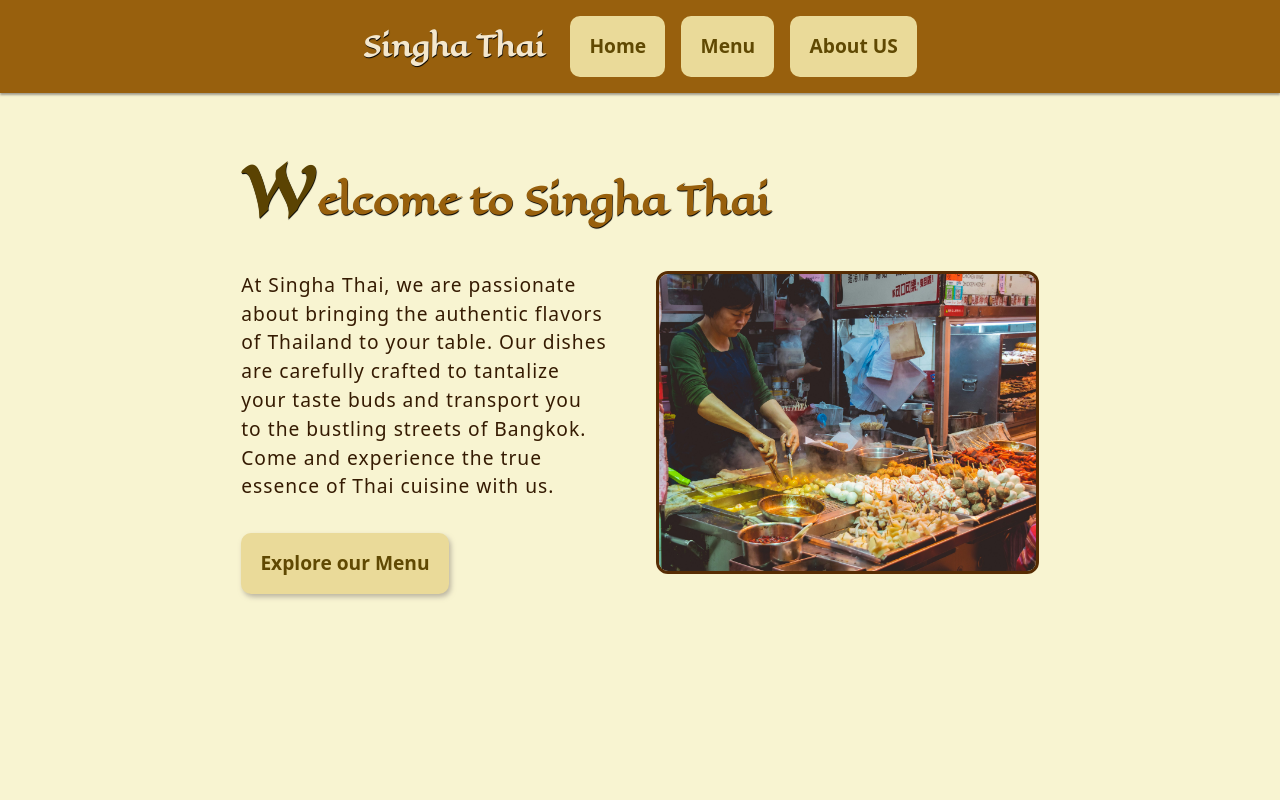
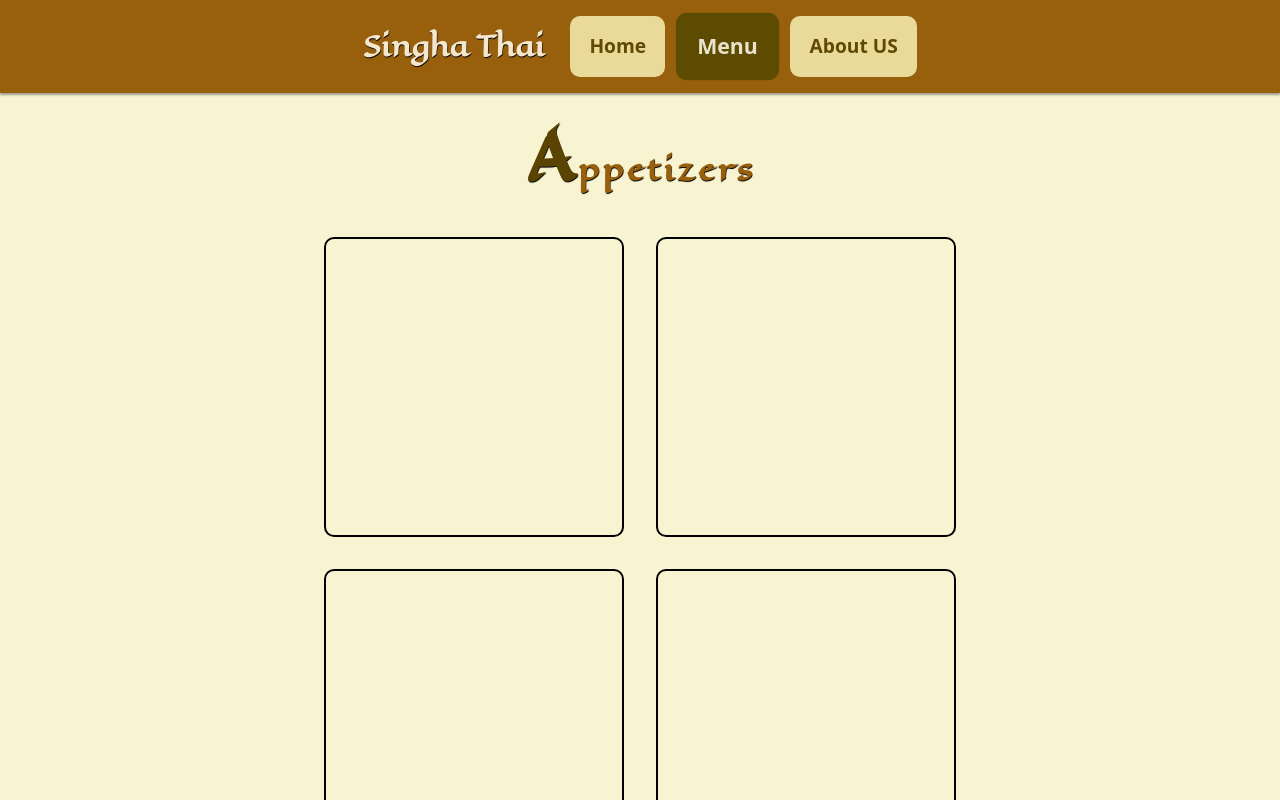
Before and after one commit to rishavvbasnett/Restaurant-Page, a website built with webpack: page src/index.html in a window 1280 px wide. Both pictures are taken after a click on the button "Menu". Shown: the top 800 px of the page. Built offline with nearby package versions, Linux system fonts and the light colour scheme.

Commit message:
Make Grids and main Layout for Menu page
Suggestion: Add photo, name & price on each cards
About Us page still missing!

```diff
--- a/src/home.js
+++ b/src/home.js
@@ -1,8 +1,6 @@
 import "./reset.css"
-import "./styles.css"
 import homepageImg from "./images/homepageImg.jpg"
-
-console.log("TEST TEST")
+import { Menu } from "./menu.js"
 
 const HomePage = () => {
     const header = document.createElement("h1")
@@ -11,7 +9,7 @@ const HomePage = () => {
         header.style.color = "rgb(152, 96, 13)"
         header.style.textShadow = "0.5px 0.6px 0.7px black"
         header.style.fontSize = "2.3rem"
-        header.style.fontFamily = "logoFont"
+        header.style.fontFamily = '"logoFont", system-ui, "Segoe UI", Roboto, sans-serif'
 
     const leftBox = document.createElement("div")
         leftBox.classList.add("leftBox")
@@ -42,6 +40,20 @@ const HomePage = () => {
     leftBtn.style.alignItems = "center"
     leftBtn.style.fontWeight = "bold"
     leftBtn.style.boxShadow = "2px 3px 5px rgba(163, 155, 142, 0.7)"
+    leftBtn.id = "exploreMenu"
+
+    leftBtn.addEventListener("click", () => {
+        contentBox.replaceChildren()
+        const homeBtn = document.querySelector("nav>.home")
+            homeBtn.style.color = "rgb(96, 73, 3)"
+            homeBtn.style.backgroundColor = "rgb(234, 218, 153)"
+            homeBtn.style.transform = "scale(1)"
+        const menuBtn = document.querySelector("nav>.menu")
+            menuBtn.style.color = "rgb(233, 226, 204)"
+            menuBtn.style.backgroundColor = "rgb(94, 75, 2)"
+            menuBtn.style.transform = "scale(1.11)"
+        Menu()
+    })
 
     const rightBox = document.createElement("div")
         rightBox.classList.add("rightBox")
--- a/src/index.js
+++ b/src/index.js
@@ -1,3 +1,45 @@
+import "./reset.css"
+import "./styles.css"
 import { HomePage } from "./home.js";
+import { Menu } from "./menu.js";
 
-HomePage()
+/* DOM nodes */
+const contentBox = document.querySelector("#content")
+const clear = function () {
+    contentBox.replaceChildren()
+}
+
+const headerBtns = document.querySelectorAll("nav>button")
+    headerBtns.forEach(btn => {
+        btn.addEventListener("click", e => {
+            headerBtns.forEach(button => {
+                button.style.color = "rgb(96, 73, 3)"
+                button.style.backgroundColor = "rgb(234, 218, 153)"
+                button.style.transform = "scale(1)"
+            })
+                btn.style.color = "rgb(233, 226, 204)"
+                btn.style.backgroundColor = "rgb(94, 75, 2)"
+                btn.style.transform = "scale(1.11)"
+
+            if (e.target.textContent==="Home") {
+                clear()
+                HomePage()
+            }
+            if (e.target.textContent==="Menu") {
+                clear()
+                Menu()
+            }
+            if (e.target.textContent==="About Us") {
+                clear()
+            }
+        })
+    })
+
+Menu()
+
+/* Add event on Explore Our Menu button to open Menu page */
+const exploreMenuBtn = document.querySelector("#exploreMenu")
+    exploreMenuBtn.addEventListener("click", () => {
+        console.log("yes")
+        Menu()
+    })
--- /dev/null
+++ b/src/menu.js
@@ -0,0 +1,102 @@
+import "./reset.css"
+
+const Menu = () => {
+    const contentBox = document.querySelector("#content")
+        contentBox.style.display = "flex"
+        contentBox.style.flexDirection = "column"
+        contentBox.style.paddingTop = "1rem"
+        contentBox.style.gap = "3rem"
+
+    const appetizerBox = document.createElement("div")
+        appetizerBox.style.display = "flex"
+        appetizerBox.style.flexDirection = "column"
+        appetizerBox.style.gap = "2rem"
+
+    const headerApps = document.createElement("h2")
+        headerApps.style.margin = "0"
+        headerApps.style.padding = "0"
+        headerApps.id = "contentHeading"
+        headerApps.style.textAlign = "center"
+        headerApps.style.letterSpacing = "3px"
+        headerApps.textContent = "Appetizers"
+        headerApps.style.color = "rgb(152, 96, 13)"
+        headerApps.style.textShadow = "0.5px 0.6px 0.7px black"
+        headerApps.style.fontSize = "1.8rem"
+        headerApps.style.fontFamily = '"logoFont", system-ui, "Segoe UI", Roboto, sans-serif'
+
+    const innerAppsBox = document.createElement("div")
+        innerAppsBox.style.display = "grid"
+        innerAppsBox.style.gridTemplateColumns = "repeat(auto-fit, 300px)"
+        innerAppsBox.style.gap = "2rem"
+        innerAppsBox.style.justifyContent = "center"
+
+    const pic1 = document.createElement("div")
+        pic1.style.minHeight = "300px"
+        pic1.style.border = "2px solid black"
+        pic1.style.borderRadius = "10px"
+    const pic2 = document.createElement("div")
+        pic2.style.minHeight = "300px"
+        pic2.style.border = "2px solid black"
+        pic2.style.borderRadius = "10px"
+    const pic3 = document.createElement("div")
+        pic3.style.minHeight = "300px"
+        pic3.style.border = "2px solid black"
+        pic3.style.borderRadius = "10px"
+    const pic4 = document.createElement("div")
+        pic4.style.minHeight = "300px"
+        pic4.style.border = "2px solid black"
+        pic4.style.borderRadius = "10px"
+
+        innerAppsBox.append(pic1,pic2,pic3, pic4)
+        appetizerBox.append(headerApps, innerAppsBox)
+        contentBox.append(appetizerBox)
+
+
+    const entreBox = document.createElement("div")
+        entreBox.style.display = "flex"
+        entreBox.style.flexDirection = "column"
+        entreBox.style.gap = "2rem"
+
+    const headerEntre = document.createElement("h2")
+        headerEntre.style.margin = "0"
+        headerEntre.style.padding = "0"
+        headerEntre.id = "contentHeading"
+        headerEntre.style.textAlign = "center"
+        headerEntre.style.letterSpacing = "3px"
+        headerEntre.textContent = "Entrée"
+        headerEntre.style.color = "rgb(152, 96, 13)"
+        headerEntre.style.textShadow = "0.5px 0.6px 0.7px black"
+        headerEntre.style.fontSize = "1.8rem"
+        headerEntre.style.fontFamily = '"logoFont", system-ui, "Segoe UI", Roboto, sans-serif'
+
+    const innerEntreBox = document.createElement("div")
+        innerEntreBox.style.display = "grid"
+        innerEntreBox.style.gridTemplateColumns = "repeat(auto-fit, 300px)"
+        innerEntreBox.style.gap = "2rem"
+        innerEntreBox.style.justifyContent = "center"
+
+    const p1 = document.createElement("div")
+        p1.style.minHeight = "300px"
+        p1.style.border = "2px solid black"
+        p1.style.borderRadius = "10px"
+    const p2 = document.createElement("div")
+        p2.style.minHeight = "300px"
+        p2.style.border = "2px solid black"
+        p2.style.borderRadius = "10px"
+    const p3 = document.createElement("div")
+        p3.style.minHeight = "300px"
+        p3.style.border = "2px solid black"
+        p3.style.borderRadius = "10px"
+    const p4 = document.createElement("div")
+        p4.style.minHeight = "300px"
+        p4.style.border = "2px solid black"
+        p4.style.borderRadius = "10px"
+
+        innerEntreBox.append(p1,p2,p3, p4)
+        entreBox.append(headerEntre, innerEntreBox)
+        contentBox.append(entreBox)
+
+
+}
+
+export { Menu }
--- a/src/styles.css
+++ b/src/styles.css
@@ -27,6 +27,7 @@ header {
     font-weight: bold;
     color: hsl(40, 65%, 88%);
     text-shadow: 0.5px 0.6px 0.7px black;
+
 }
 
 nav {
@@ -55,6 +56,7 @@ nav>button:hover, .leftBox>button:hover {
     max-width: 900px;
     margin: 0 auto;
     padding: clamp(1rem, 5vw, 50px) clamp(1rem, 4vw, 60px);
+
 }
 
 #contentHeading::first-letter {
```
